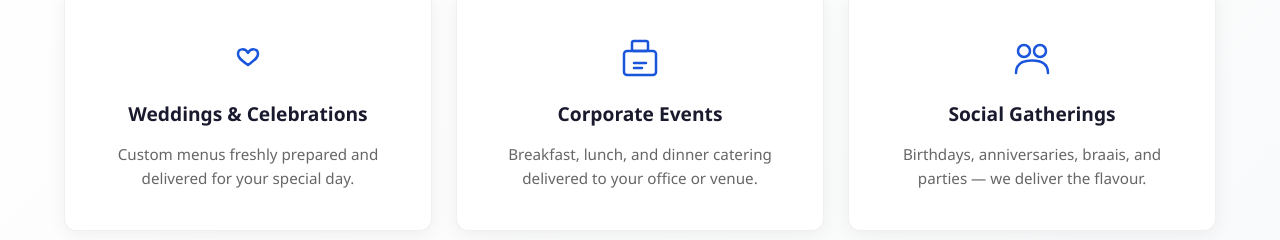
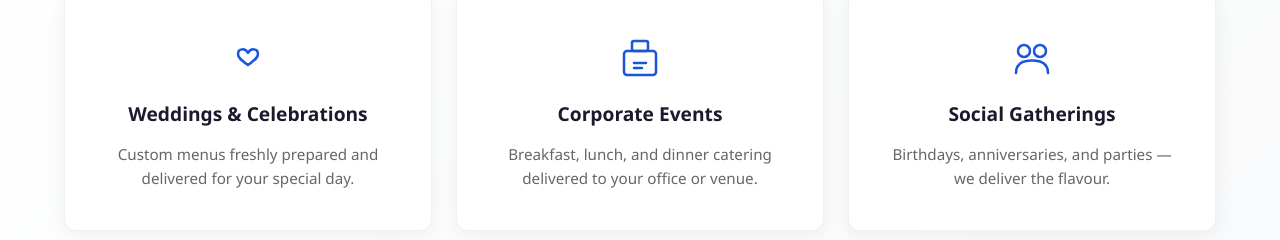
Before and after one commit to ashvirbheem19-cpu/BHS, a plain HTML site: page index.html in a window 1280 px wide. Shown: the part 3193-3433 px from the top of the page. Drawn offline with Linux system fonts and the light colour scheme.

Commit message:
Remove braais from social gatherings card

```diff
--- a/index.html
+++ b/index.html
@@ -239,7 +239,7 @@
               <path d="M8 38c0-7.5 5-12.5 16-12.5S40 30.5 40 38" stroke="#1a56db" stroke-width="2.5" fill="none" stroke-linecap="round"/>
             </svg>
             <h3>Social Gatherings</h3>
-            <p>Birthdays, anniversaries, braais, and parties — we deliver the flavour.</p>
+            <p>Birthdays, anniversaries, and parties — we deliver the flavour.</p>
           </div>
         </div>
         <div class="catering__dropoff-note">
```
